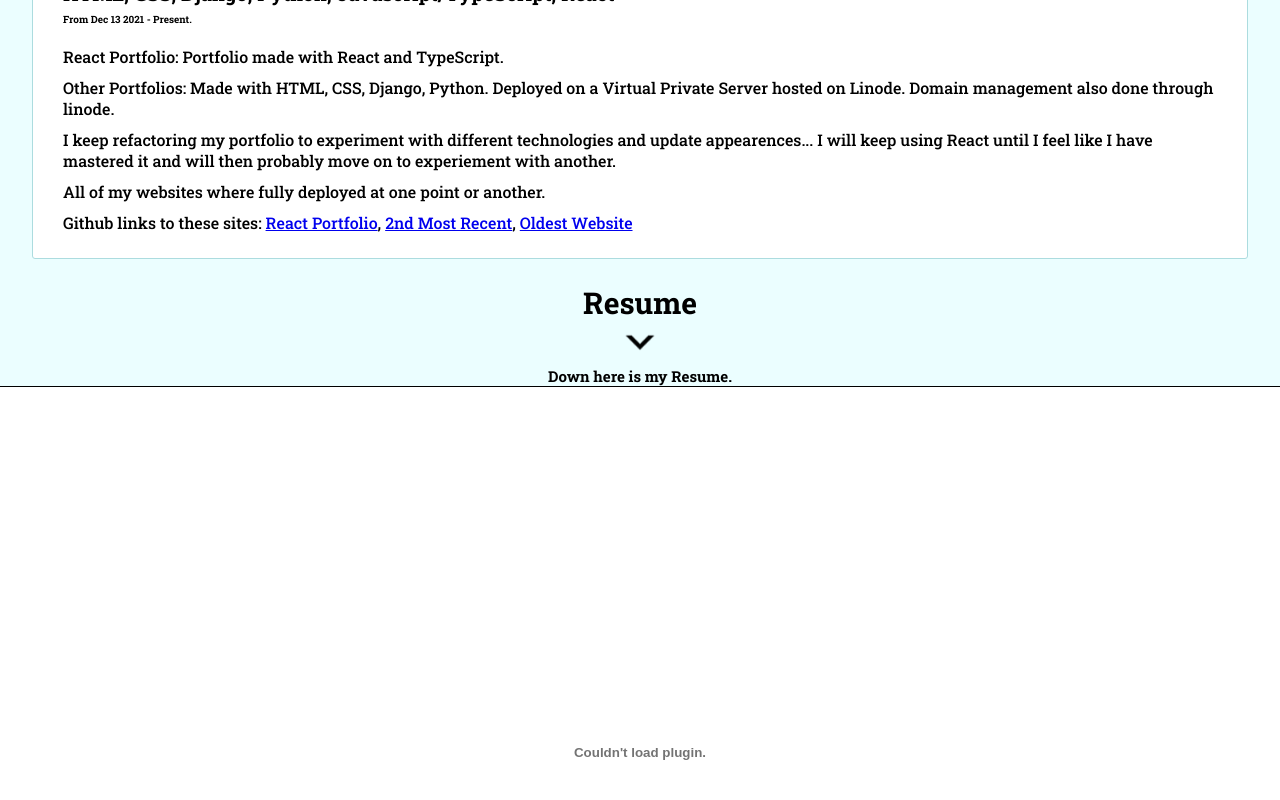
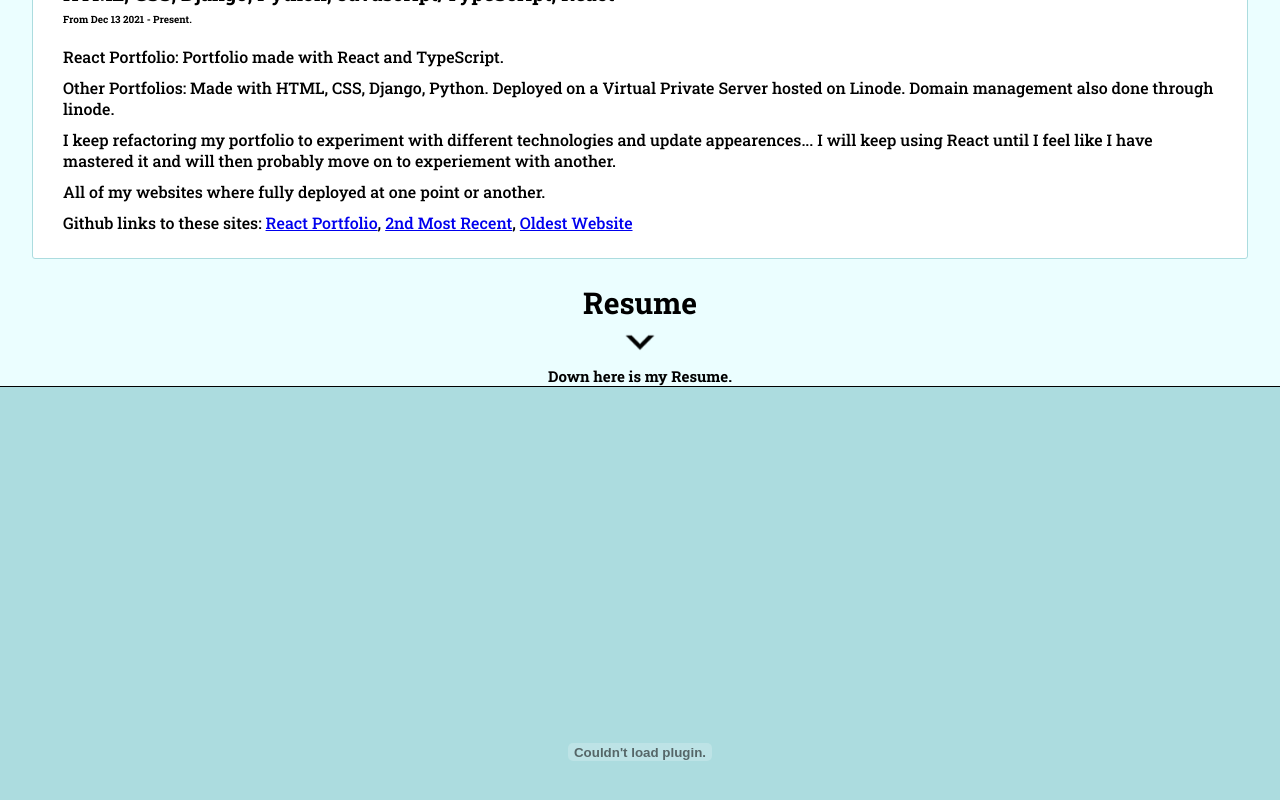
Before and after one commit to michaelbrooks1234/Portfolio4.0, a React (Create React App) app: page / in a window 1280 px wide. Shown: the part 1944-2744 px from the top of the page. Built offline with nearby package versions, Linux system fonts and the light colour scheme.

Commit message:
Added finishing touches before deployment and further maintanence

```diff
--- a/src/App.css
+++ b/src/App.css
@@ -629,6 +629,7 @@ body::-webkit-scrollbar {
 	min-height: calc(100vh - 70px);
 	max-height: max-content;
 	width: 100%;
+	background-color: #acdcdf;
 }
 
 .ResumePDF {
```
